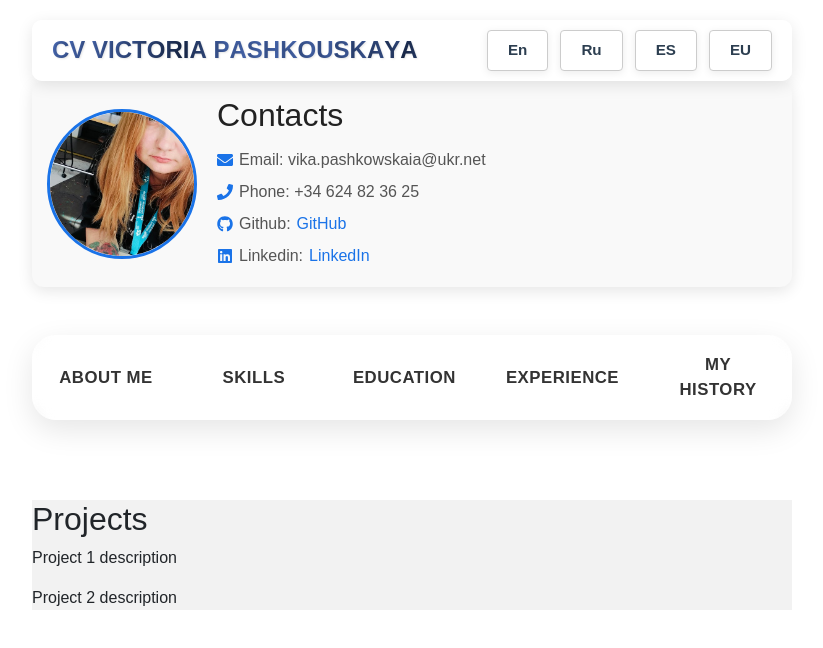
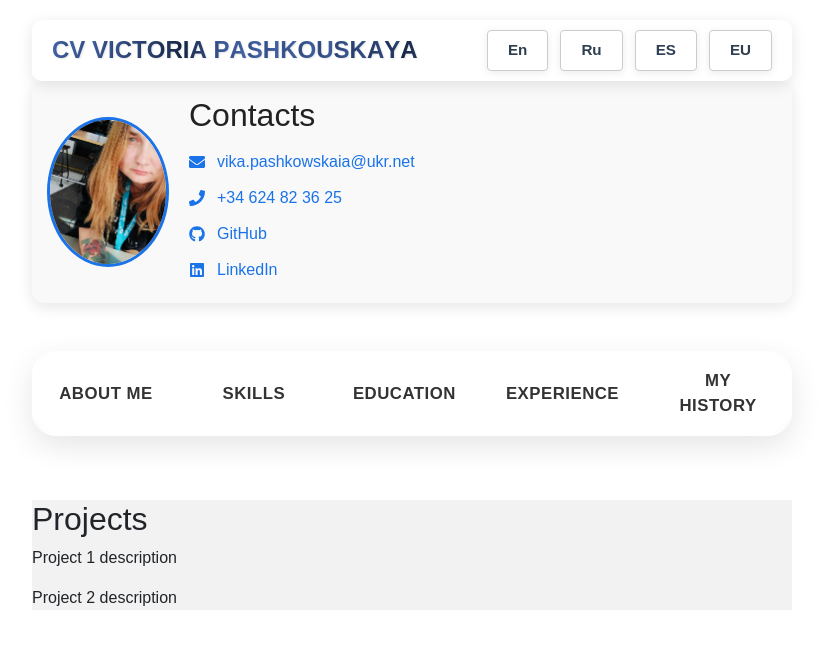
Before and after one commit to VictoriaPashkouskaya/React-multilingual-resume, a React (Create React App) app: page / in a window 1280 px wide. Both pictures are taken after a click on the button "English". Shown: the top 648 px of the page, without its empty margins (228-1051 px from the left). Built offline with nearby package versions, Linux system fonts and the light colour scheme.

Commit message:
update menu

```diff
--- a/src/components/Contacts.js
+++ b/src/components/Contacts.js
@@ -12,6 +12,12 @@ const ContactsWrapper = styled.div`
   padding: 15px;
   border-radius: 12px;
   box-shadow: 0 4px 15px rgba(0,0,0,0.1);
+
+  @media (max-width: 600px) {
+    flex-direction: column;
+    align-items: center;
+    padding: 20px 10px;
+  }
 `;
 
 const ProfileImage = styled.img`
@@ -21,29 +27,42 @@ const ProfileImage = styled.img`
   margin-right: 20px;
   border-radius: 50%;
   border: 3px solid #1a73e8;
+
+  @media (max-width: 600px) {
+    margin-right: 0;
+    margin-bottom: 15px;
+  }
 `;
 
 const ContactDetails = styled.div`
   display: flex;
   flex-direction: column;
   align-items: flex-start;
+  width: 100%;
 
   h2 {
     margin-bottom: 10px;
     color: #222;
+    text-align: center;
+
+    @media (max-width: 600px) {
+      font-size: 1.5rem;
+    }
   }
 
   p {
-    margin: 4px 0;
+    margin: 6px 0;
     font-size: 1rem;
     color: #555;
     display: flex;
     align-items: center;
+    word-break: break-word;
 
     a {
       margin-left: 6px;
       color: #1a73e8;
       text-decoration: none;
+      word-break: break-word;
       &:hover {
         text-decoration: underline;
       }
@@ -52,6 +71,11 @@ const ContactDetails = styled.div`
     svg {
       margin-right: 6px;
       color: #1a73e8;
+      flex-shrink: 0;
+    }
+
+    @media (max-width: 600px) {
+      font-size: 0.95rem;
     }
   }
 `;
@@ -63,10 +87,26 @@ const Contacts = () => {
       <ProfileImage src={profileImage} alt="Profile" />
       <ContactDetails>
         <h2>{t('contacts.title')}</h2>
-        <p><FaEnvelope /> {t('contacts.email')}: vika.pashkowskaia@ukr.net</p>
-        <p><FaPhone /> {t('contacts.phone')}: +34 624 82 36 25</p>
-        <p><FaGithub /> {t('Github')}: <a href="https://github.com/VictoriaPashkouskaya" target="_blank" rel="noopener noreferrer">GitHub</a></p>
-        <p><FaLinkedin /> {t('Linkedin')}: <a href="https://www.linkedin.com/in/victoria-pashkouskaya" target="_blank" rel="noopener noreferrer">LinkedIn</a></p>
+        <p>
+          <FaEnvelope />
+          <a href="mailto:vika.pashkowskaia@ukr.net">vika.pashkowskaia@ukr.net</a>
+        </p>
+        <p>
+          <FaPhone />
+          <a href="tel:+34624823625">+34 624 82 36 25</a>
+        </p>
+        <p>
+          <FaGithub />
+          <a href="https://github.com/VictoriaPashkouskaya" target="_blank" rel="noopener noreferrer">
+            GitHub
+          </a>
+        </p>
+        <p>
+          <FaLinkedin />
+          <a href="https://www.linkedin.com/in/victoria-pashkouskaya" target="_blank" rel="noopener noreferrer">
+            LinkedIn
+          </a>
+        </p>
       </ContactDetails>
     </ContactsWrapper>
   );
--- a/src/components/InteractiveMenu.js
+++ b/src/components/InteractiveMenu.js
@@ -35,7 +35,7 @@ const TabButtons = styled.div`
   background: rgba(255, 255, 255, 0.2);
   backdrop-filter: blur(12px);
   box-shadow: 0 10px 30px rgba(0,0,0,0.1);
-  margin-bottom: 2rem;
+  margin-bottom: 1rem;
 
   button {
     flex: 1;
@@ -80,16 +80,31 @@ const TabButtons = styled.div`
       animation: ${glow} 1s infinite alternate;
     }
   }
+
+  @media (max-width: 600px) {
+    flex-direction: column;
+    gap: 12px;
+
+    button {
+      width: 100%;
+      padding: 1rem;
+      &:not(:last-child)::after {
+        display: none;
+      }
+    }
+  }
 `;
 
 const SectionWrapper = styled.div`
+  overflow: hidden;
   animation: ${fadeIn} 0.5s ease forwards;
+  transition: max-height 0.4s ease;
 `;
 
 // --- Компонент ---
 const InteractiveMenu = () => {
   const { t } = useTranslation();
-  const [activeSection, setActiveSection] = useState(null); // по умолчанию ничего не выбрано
+  const [activeSection, setActiveSection] = useState(null);
 
   const sections = [
     { id: 'header', label: t('About me'), component: <Header /> },
@@ -100,7 +115,6 @@ const InteractiveMenu = () => {
   ];
 
   const handleClick = (id) => {
-    // если уже активна — закрываем, иначе открываем
     setActiveSection(prev => (prev === id ? null : id));
   };
 
@@ -118,11 +132,17 @@ const InteractiveMenu = () => {
         ))}
       </TabButtons>
 
-      {activeSection && (
-        <SectionWrapper>
-          {sections.find(sec => sec.id === activeSection)?.component}
+      {sections.map(({ id, component }) => (
+        <SectionWrapper
+          key={id}
+          style={{
+            maxHeight: activeSection === id ? '1000px' : '0',
+            padding: activeSection === id ? '1rem 0' : '0',
+          }}
+        >
+          {activeSection === id && component}
         </SectionWrapper>
-      )}
+      ))}
     </MenuWrapper>
   );
 };
```
